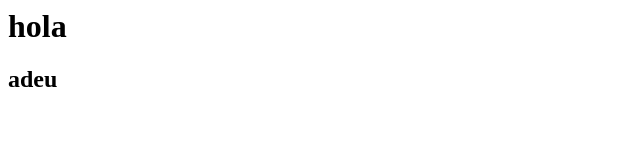
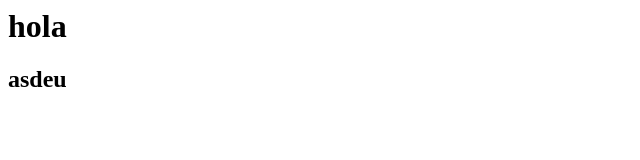
Before and after one commit to bielsala-git/provaGit, a plain HTML site: page index.html in a window 1280 px wide. Shown: the full height of the page, 0-640 px from the left. Drawn offline with Linux system fonts and the light colour scheme.

```diff
--- a/index.html
+++ b/index.html
@@ -1,2 +1,2 @@
 <h1>hola</h1>
-<h2>adeu</h2>
+<h2>asdeu</h2>
```
